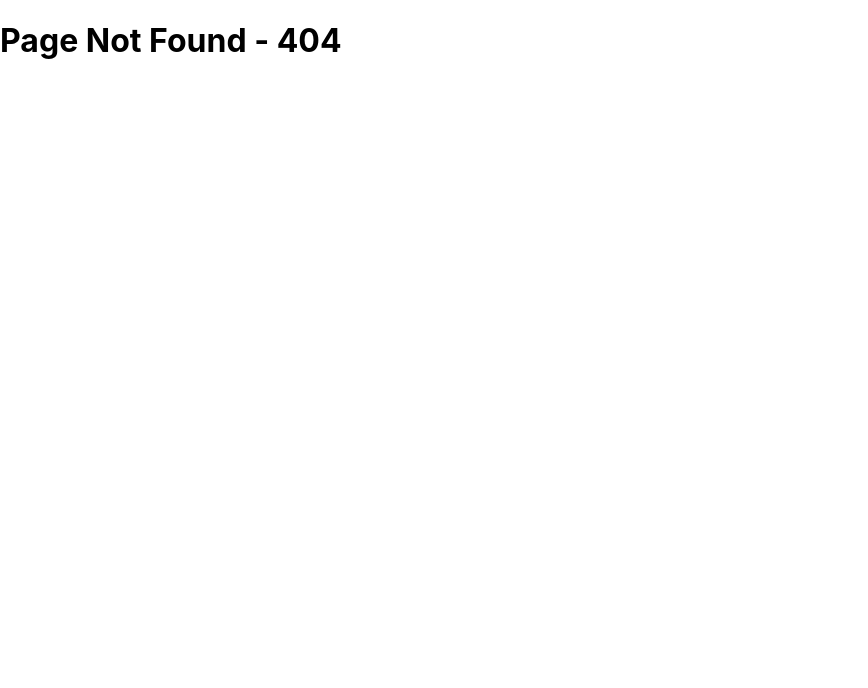
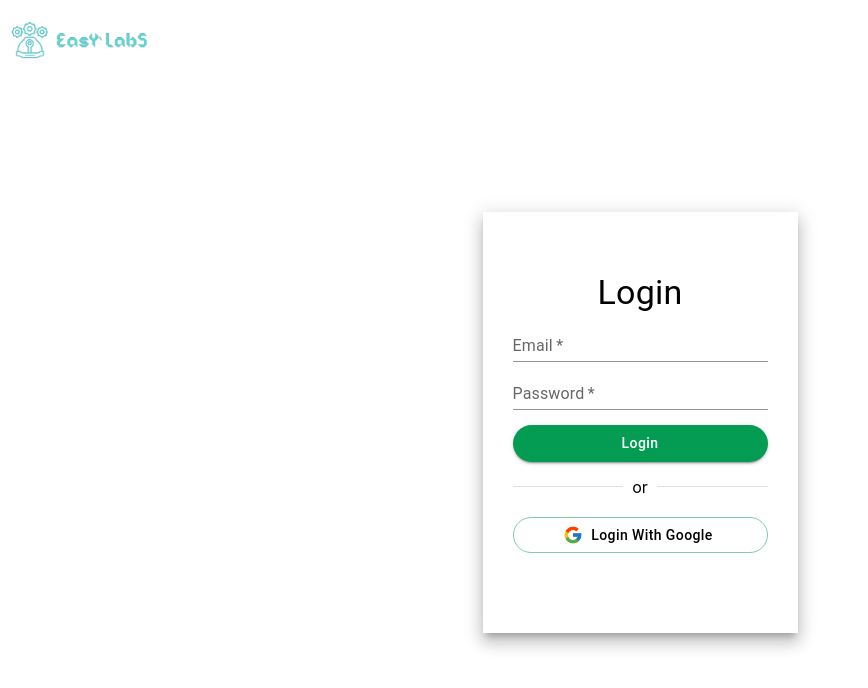
Before and after one commit to rajraman786/EasY-LabS, a React (Create React App) app in the folder client/: page /login in a window 1280 px wide. Before the commit this address had no page. Shown: the top 688 px of the page, without its empty margins (0-868 px from the left). Built offline with nearby package versions, Linux system fonts and the light colour scheme; the HTML template or start-up script is replaced by a standard one.

Commit message:
Login Layout Ready

```diff
--- /dev/null
+++ b/client/src/pages/Login/Login.jsx
@@ -0,0 +1,89 @@
+import { Grid, Typography, Box, TextField, Divider } from "@mui/material";
+import Button from "../../components/Button";
+import { FcGoogle } from "react-icons/fc";
+import { useState } from "react";
+import Logo from "../../assets/long-logo.png";
+import axios from "axios";
+
+const Login = (props) => {
+    const [loginDetails, setSignupDetails] = useState({
+        email: "",
+        password: "",
+    });
+
+    const handleSignupDetails = (e) => {
+        setSignupDetails({ ...loginDetails, [e.target.name]: e.target.value });
+    };
+
+    const login = async () => {};
+
+    return (
+        <div className="signup">
+            <Grid
+                container
+                sx={{
+                    minHeight: "100vh",
+                    display: "flex",
+                    justifyContent: "space-between",
+                    padding: "20px 10px",
+                }}
+            >
+                <Grid item xs={12}>
+                    <img src={Logo} alt="Logo" width="140px" />
+                </Grid>
+                <Grid item xs={10} md={4} lg={3} sx={{ margin: "auto", textAlign: "center" }}>
+                    <Box sx={{ boxShadow: 10, padding: { xs: "40px 20px", md: "60px 30px" } }}>
+                        <Typography variant="h4">Login</Typography>
+                        <TextField
+                            variant="standard"
+                            // helperText="Please enter your email"
+                            fullWidth
+                            label="Email"
+                            type="email"
+                            name="email"
+                            required
+                            value={loginDetails.email}
+                            onChange={handleSignupDetails}
+                        />
+                        <TextField
+                            variant="standard"
+                            // helperText="Please enter your email"
+                            fullWidth
+                            label="Password"
+                            type="password"
+                            name="password"
+                            required
+                            value={loginDetails.password}
+                            onChange={handleSignupDetails}
+                        />
+
+                        <Button
+                            variant="contained"
+                            fullWidth
+                            sx={{ margin: "15px 0" }}
+                            onClick={login}
+                        >
+                            Login
+                        </Button>
+
+                        <Divider>or</Divider>
+                        <Button
+                            variant="outlined"
+                            fullWidth
+                            sx={{ color: "#000", margin: "20px 0" }}
+                            startIcon={<FcGoogle />}
+                        >
+                            Login With Google
+                        </Button>
+
+                    </Box>
+                </Grid>
+                <Grid item xs={12}>
+                    {/* <Typography>Footer</Typography> */}
+                </Grid>
+            </Grid>
+        </div>
+    );
+};
+
+export default Login;
--- /dev/null
+++ b/client/src/pages/Login/index.js
@@ -0,0 +1 @@
+export { default } from "./Login";
--- a/client/src/router/RenderRoutes.jsx
+++ b/client/src/router/RenderRoutes.jsx
@@ -3,6 +3,7 @@ import { BrowserRouter, Routes, Route, Redirect } from "react-router-dom";
 import Home from "../pages/Home";
 import GetStarted from "../pages/GetStarted";
 import SignUp from "../pages/SignUp";
+import Login from "../pages/Login";
 import NotFound from "../pages/NotFound";
 
 // const Login = lazy(() => import("pages/auth/Login"));
@@ -105,6 +106,14 @@ const ROUTES = [
         },
         routes: [],
     },
+    {
+        path: "/login",
+        key: "LOGIN",
+        exact: false,
+        component: Login,
+        props: {},
+        routes: [],
+    },
 ];
 
 export default ROUTES;
```
